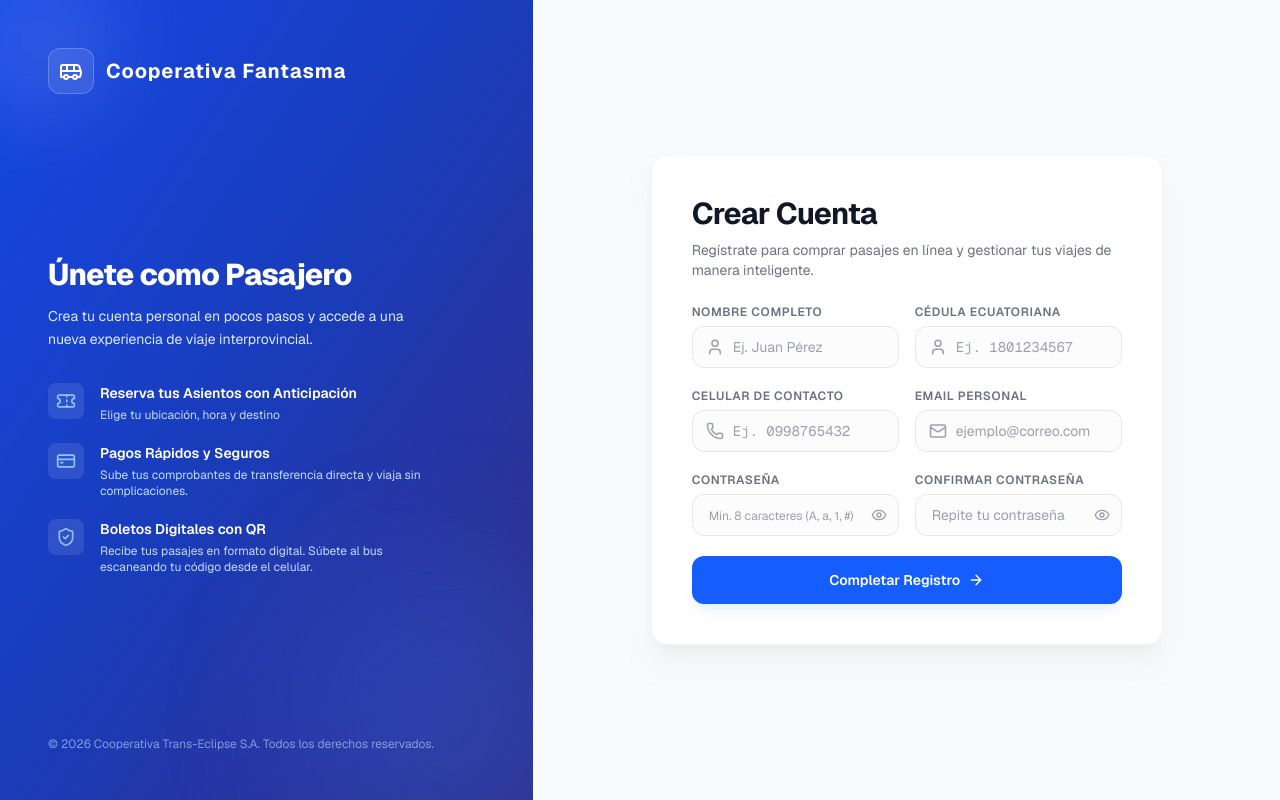
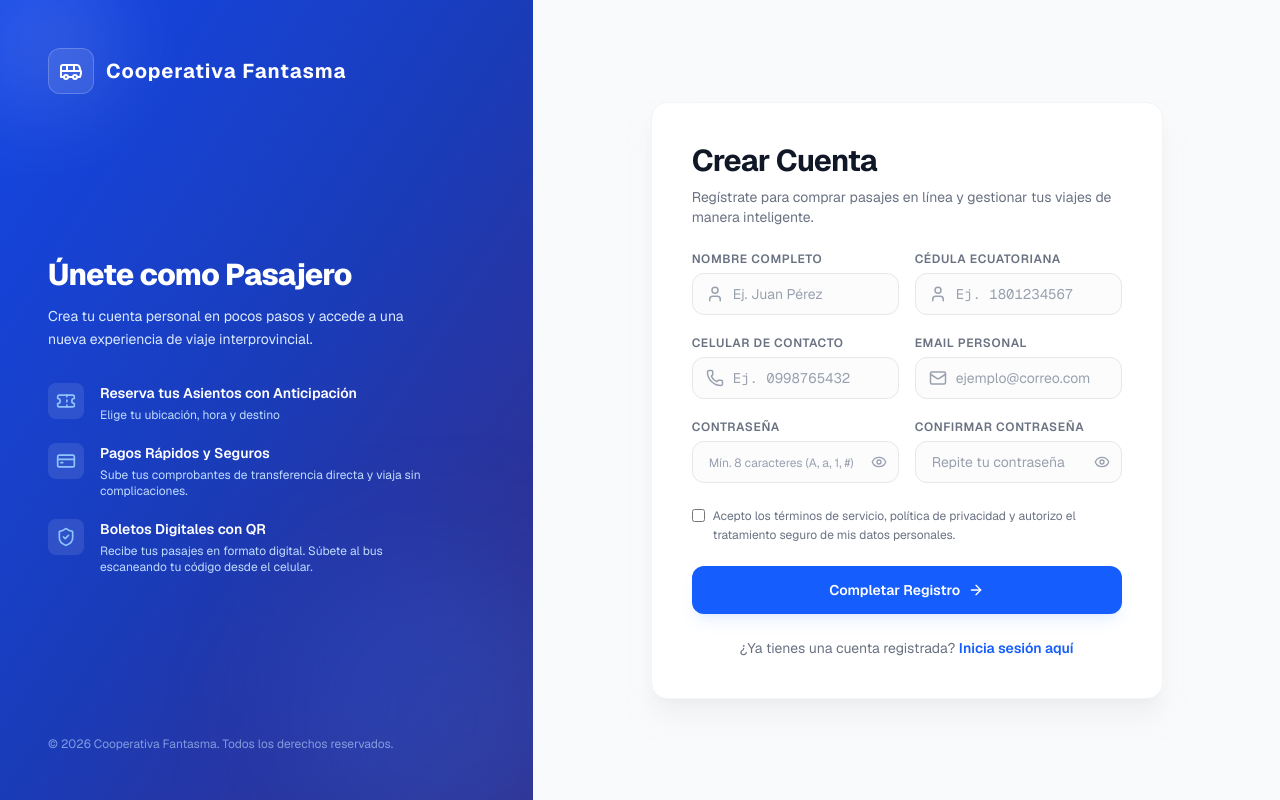
Before and after one commit to RobertM21-web/pasajes-interprovincial, a Next.js app: page /register in a window 1280 px wide. Built offline with nearby package versions, Linux system fonts and the light colour scheme.

Commit message:
feat(auth): Agrega terminos y condiciones y enlace que redirige al login

```diff
--- a/app/(auth)/register/page.tsx
+++ b/app/(auth)/register/page.tsx
@@ -126,7 +126,7 @@ export default function RegisterPage() {
       return;
     }
 
-    try {
+        try {
       // 2. Envío a la API del backend que creará Robert
       const response = await fetch("/api/auth/register", {
         method: "POST",
@@ -237,7 +237,7 @@ export default function RegisterPage() {
 
         {/* Footer */}
         <div className="text-xs text-blue-200/60 z-10">
-          © 2026 Cooperativa Trans-Eclipse S.A. Todos los derechos reservados.
+          © 2026 Cooperativa Fantasma. Todos los derechos reservados.
         </div>
       </div>
 
@@ -419,6 +419,14 @@ export default function RegisterPage() {
               </div>
             </div>
 
+            {/* Términos y condiciones */}
+            <div className="flex items-start space-x-2 pt-1 text-xs text-gray-500 leading-relaxed">
+              <input type="checkbox" required className="mt-0.5 border-gray-300 rounded text-blue-600 focus:ring-blue-500" />
+              <span>
+                Acepto los términos de servicio, política de privacidad y autorizo el tratamiento seguro de mis datos personales.
+              </span>
+            </div>
+
             {/* Botón de envío con autobús animado global de globals.css */}
             <button
               type="submit"
@@ -443,7 +451,18 @@ export default function RegisterPage() {
               )}
             </button>
           </form>
-
+          {/* Enlace para volver a Iniciar Sesión */}
+          <div className="mt-6 text-center">
+            <p className="text-sm text-gray-500">
+              ¿Ya tienes una cuenta registrada?{" "}
+              <button
+                onClick={() => router.push("/login")}
+                className="text-blue-600 hover:text-blue-800 font-semibold transition hover:underline"
+              >
+                Inicia sesión aquí
+              </button>
+            </p>
+          </div>
 
         </div>
       </div>
```
